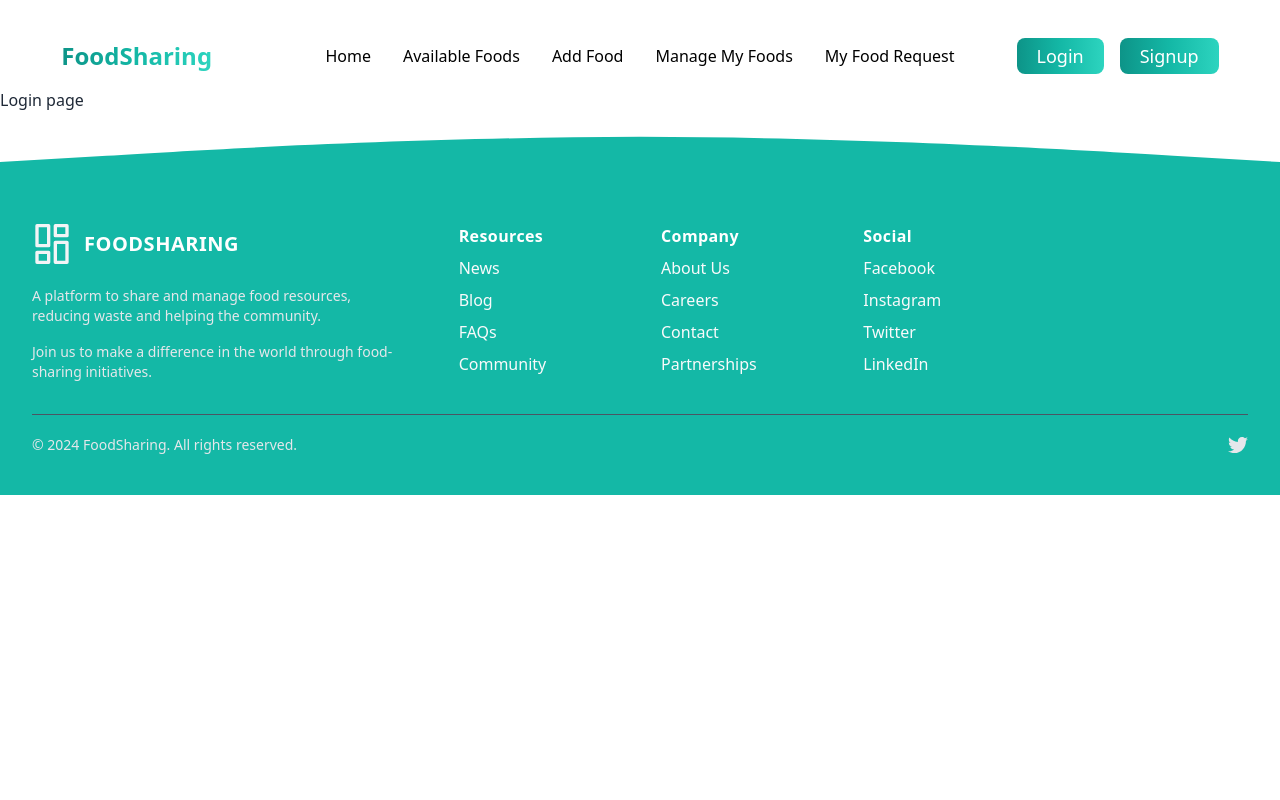
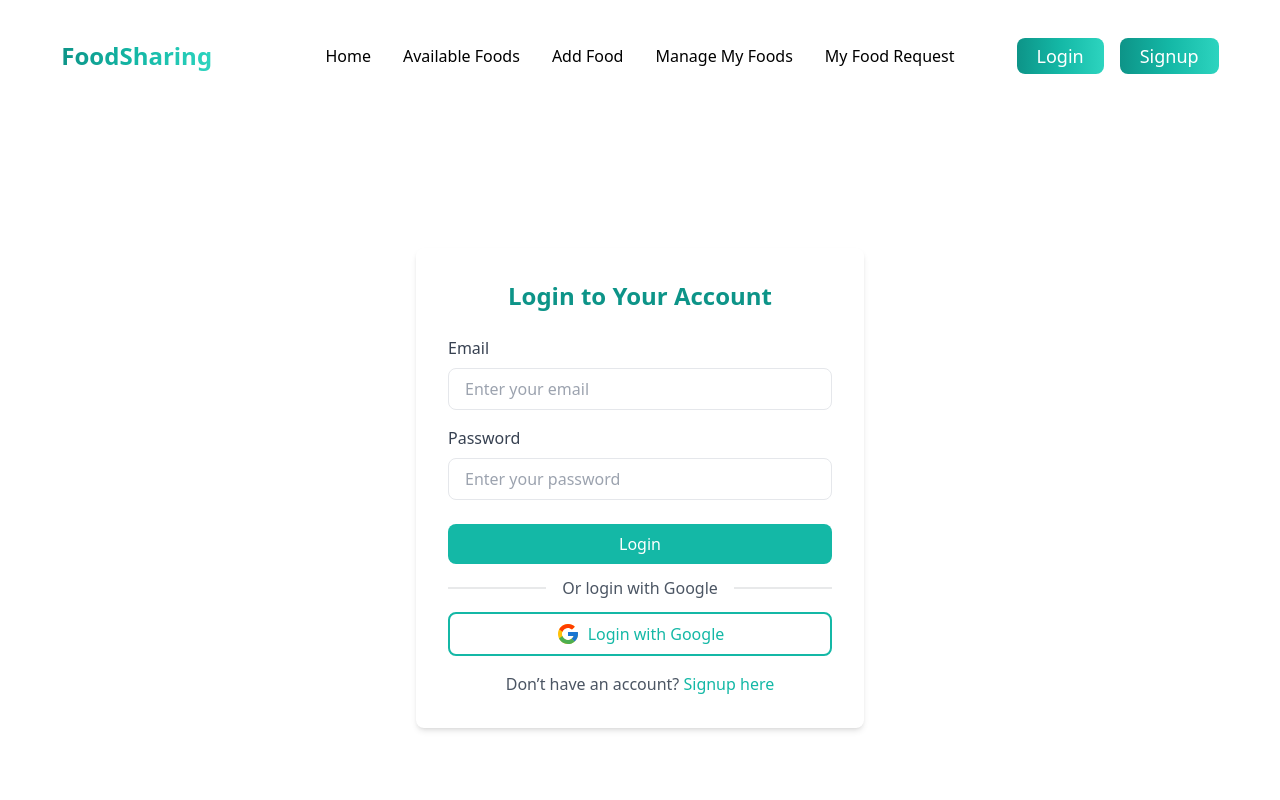
Before and after one commit to MukitHossen7/B10A11-Food-Sharing-Website, a React (Vite) app: page /login in a window 1280 px wide. Shown: the top 800 px of the page. Built offline with nearby package versions, Linux system fonts and the light colour scheme.

Commit message:
login page design is complete in project requrinment

```diff
--- a/package.json
+++ b/package.json
@@ -12,6 +12,7 @@
   "dependencies": {
     "react": "^18.3.1",
     "react-dom": "^18.3.1",
+    "react-icons": "^5.4.0",
     "react-router-dom": "^7.1.0"
   },
   "devDependencies": {
--- a/src/Layouts/MainLayouts.jsx
+++ b/src/Layouts/MainLayouts.jsx
@@ -8,7 +8,9 @@ const MainLayouts = () => {
       <div className=" sticky top-0 z-50 bg-white backdrop:blur-md ">
         <Navbar></Navbar>
       </div>
-      <Outlet></Outlet>
+      <div className="min-h-[calc(100vh-470px)]">
+        <Outlet></Outlet>
+      </div>
       <Footer></Footer>
     </div>
   );
--- a/src/Pages/Login/Login.jsx
+++ b/src/Pages/Login/Login.jsx
@@ -1,7 +1,71 @@
+import { FcGoogle } from "react-icons/fc";
+import { Link } from "react-router-dom";
+
 const Login = () => {
   return (
     <div>
-      <h3>Login page</h3>
+      <div className="min-h-screen bg-gradient-to-r flex items-center justify-center">
+        <div className="bg-white shadow-md rounded-lg p-8 max-w-md w-full">
+          <h2 className="text-2xl font-bold text-center text-teal-600 mb-6">
+            Login to Your Account
+          </h2>
+
+          <form className="">
+            <div className="mb-4">
+              <label
+                htmlFor="email"
+                className="block text-gray-700 font-medium mb-2"
+              >
+                Email
+              </label>
+              <input
+                type="email"
+                id="email"
+                className="w-full px-4 py-2 border rounded-lg focus:outline-none focus:ring-2 focus:ring-teal-500"
+                placeholder="Enter your email"
+              />
+            </div>
+
+            <div className="mb-6">
+              <label
+                htmlFor="password"
+                className="block text-gray-700 font-medium mb-2"
+              >
+                Password
+              </label>
+              <input
+                type="password"
+                id="password"
+                className="w-full px-4 py-2 border rounded-lg focus:outline-none focus:ring-2 focus:ring-teal-500"
+                placeholder="Enter your password"
+              />
+            </div>
+
+            <button
+              type="submit"
+              className="w-full bg-teal-500 text-white py-2 rounded-lg hover:bg-teal-600 transition-all"
+            >
+              Login
+            </button>
+          </form>
+          <div className="divider text-gray-600 mt-4">Or login with Google</div>
+
+          <div className="text-center mt-4">
+            <button className="flex items-center gap-2 justify-center mt-2 py-2 px-4 w-full rounded-lg border-2 border-teal-500 text-teal-500 font-medium hover:bg-gradient-to-r hover:from-teal-500 hover:to-teal-700 hover:text-white transition-all">
+              <FcGoogle className="text-2xl" /> Login with Google
+            </button>
+          </div>
+          <p className="text-center mt-4 text-gray-600">
+            Don’t have an account?{" "}
+            <Link
+              to="/signup"
+              className="text-teal-500 font-medium hover:underline"
+            >
+              Signup here
+            </Link>
+          </p>
+        </div>
+      </div>
     </div>
   );
 };
```
Also changed, not shown: 1 other file (tests, documents, lock files or other folders).
